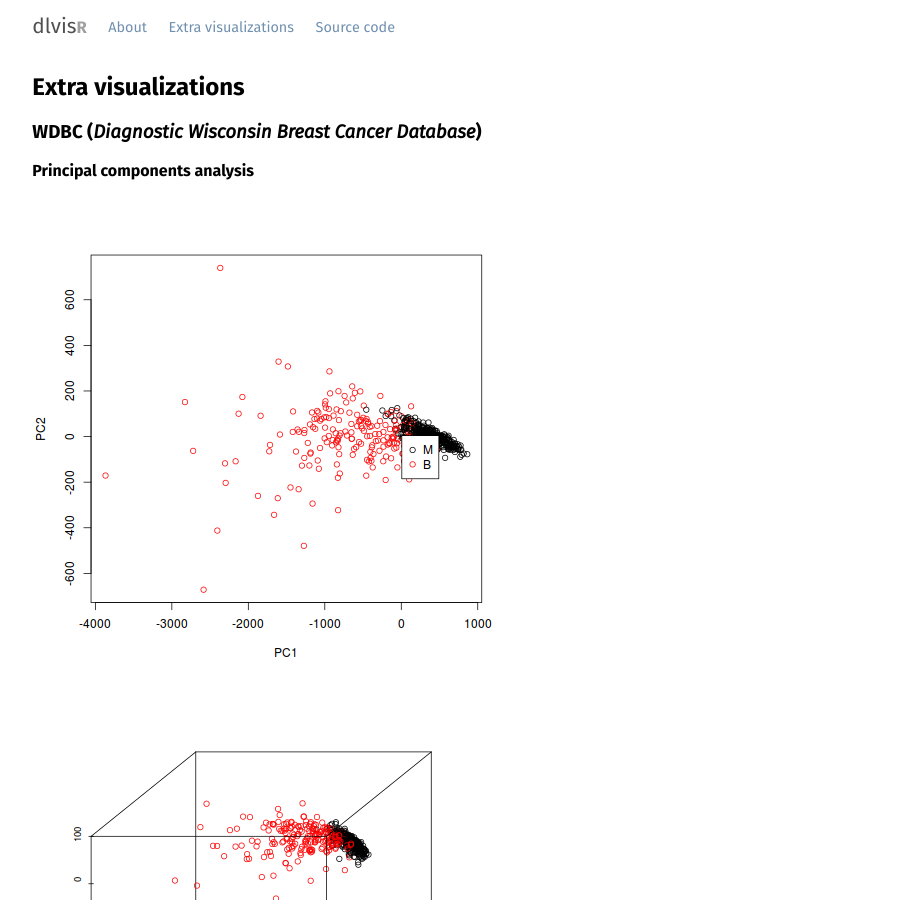
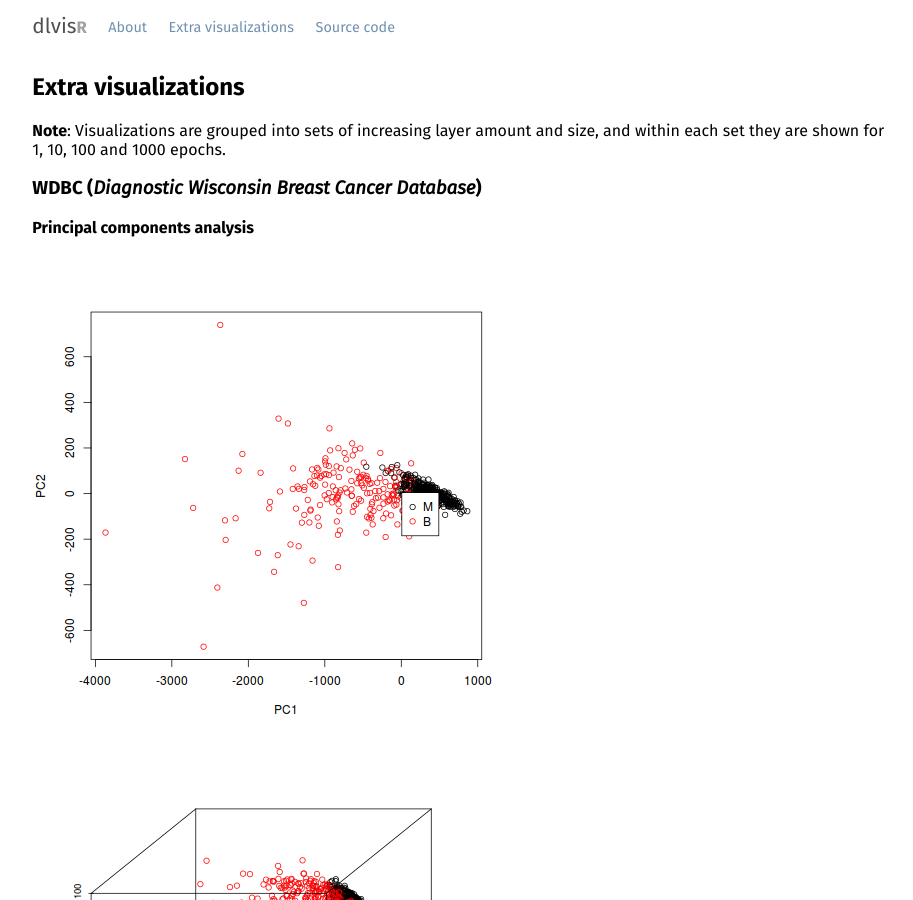
Before and after one commit to alabarga/rutavis, a Jekyll site: the page built from visualizations.html, in a window 1280 px wide and 900 px high. Shown: the whole window, without its empty margins (181-1094 px from the left). Built offline with Jekyll 4.4.1, drawn with Linux system fonts in a browser that asks for light colours.

Commit message:
Separate footer section, add note

```diff
--- a/_layouts/default.html
+++ b/_layouts/default.html
@@ -34,16 +34,7 @@
         <footer>
           dlvisR © David Charte.
           <p>All code is licensed under the <a href="http://fdavidcl.mit-license.org/">MIT License</a> unless otherwise stated.</p>
-          <p xmlns:dct="http://purl.org/dc/terms/" xmlns:vcard="http://www.w3.org/2001/vcard-rdf/3.0#">
-          <a rel="license" href="http://creativecommons.org/publicdomain/zero/1.0/">
-            <img src="https://licensebuttons.net/p/zero/1.0/80x15.png" style="border-style: none;" alt="CC0">
-          </a>
-          <br>
-          To the extent possible under law,
-          <span resource="[_:publisher]" rel="dct:publisher">
-            <span property="dct:title">David Charte</span></span>
-          has waived all copyright and related or neighboring rights to these
-          <span property="dct:title">dlvisR visualizations</span>.
+          {{ page.infooter }}
         </p>
         </footer>
       </div>
--- a/visualizations.html
+++ b/visualizations.html
@@ -2,7 +2,21 @@
 layout: default
 permalink: /
 title: Extra visualizations
+infooter:
+  '<p xmlns:dct="http://purl.org/dc/terms/" xmlns:vcard="http://www.w3.org/2001/vcard-rdf/3.0#">
+  <a rel="license" href="http://creativecommons.org/publicdomain/zero/1.0/">
+    <img src="https://licensebuttons.net/p/zero/1.0/80x15.png" style="border-style: none;" alt="CC0">
+  </a>
+  <br>
+  To the extent possible under law,
+  <span resource="[_:publisher]" rel="dct:publisher">
+    <span property="dct:title">David Charte</span></span>
+  has waived all copyright and related or neighboring rights to these
+  <span property="dct:title">dlvisR visualizations</span>.'
 ---
+
+<strong>Note</strong>: Visualizations are grouped into sets of increasing layer amount and size, and within each set they are shown for 1, 10, 100 and 1000 epochs.
+
 <div class="graphics">
   <h3>WDBC (<em>Diagnostic Wisconsin Breast Cancer Database</em>)</h3>
   <p><strong>Principal components analysis</strong></p>
```
